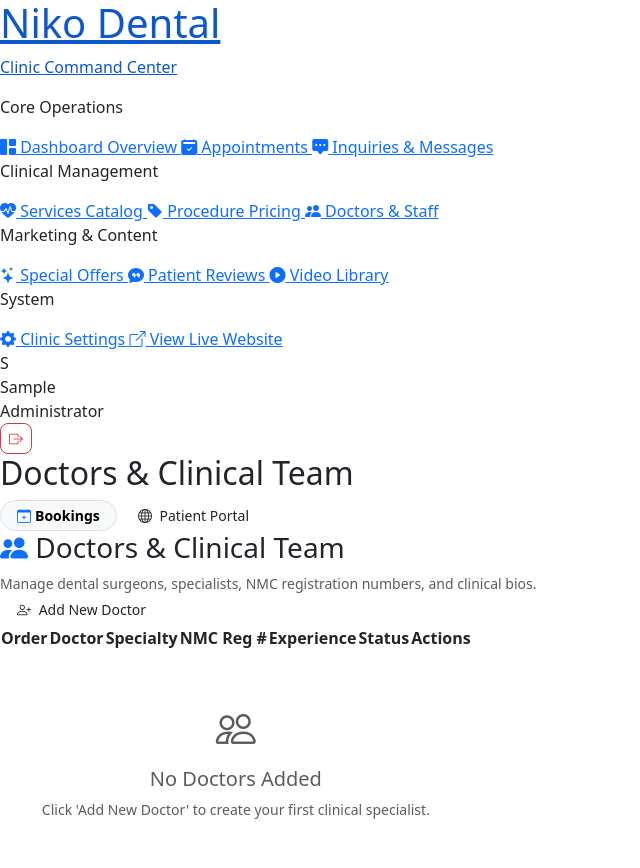
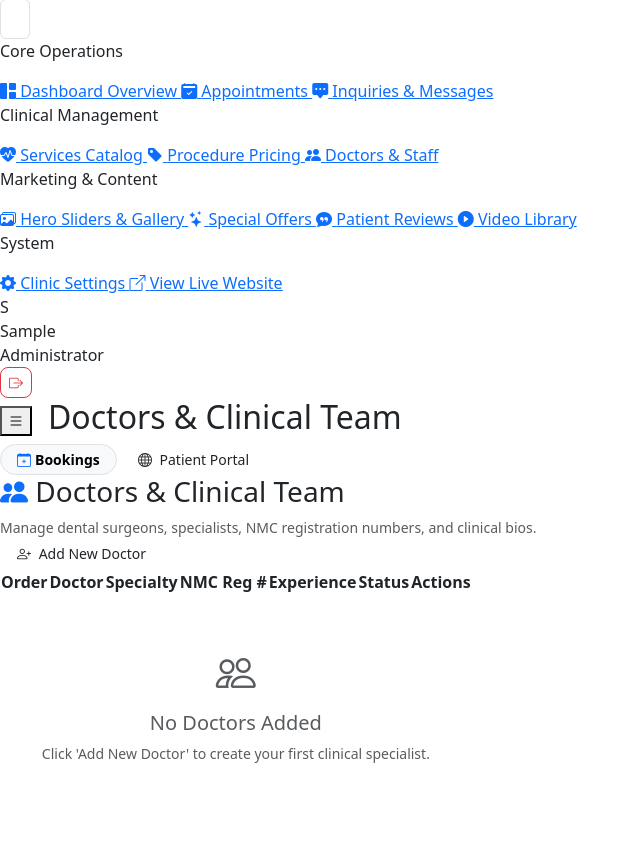
Before and after one commit to gangasagar12/carefirst-dental-clinic, a Django app: page /dashboard/doctors/ in a window 1280 px wide. Shown: the part 301-1169 px from the top of the page, without its empty margins (0-640 px from the left). After the commit the page ends 1064 px from the top, so only its background shows below. Run offline with Django 5.2, Linux system fonts and the light colour scheme; the visitor is signed in with stand-in values (Sample User, id 1); data that the repository does not hold is empty; parts of the project's set-up code (start-up, migrations or seed data) failed here and were passed over.

Commit message:
feat(dashboard): add 3-line hamburger slider toggle to expand screen to full width with state persistence

```diff
--- a/templates/dashboard/base_dashboard.html
+++ b/templates/dashboard/base_dashboard.html
@@ -23,18 +23,23 @@
 </head>
 <body class="cf-dashboard-body">
 
-  <div class="cf-sidebar-backdrop" id="cfSidebarBackdrop" onclick="toggleSidebar()"></div>
+  <div class="cf-sidebar-backdrop" id="cfSidebarBackdrop" onclick="toggleMobileSidebar()"></div>
 
-  <div class="cf-dash-wrapper">
+  <div class="cf-dash-wrapper" id="cfDashWrapper">
     <!-- SIDEBAR -->
     <aside class="cf-dash-sidebar" id="cfDashSidebar">
-      <a href="{% url 'dashboard:home' %}" class="cf-dash-brand">
+      <div class="cf-dash-brand justify-content-between">
+        <a href="{% url 'dashboard:home' %}" class="d-flex align-items-center gap-3 text-decoration-none">
           <img src="{% static 'main/img/care-first-logo.jpeg' %}" alt="Clinic Logo" class="cf-dash-brand-logo">
           <div>
             <h1 class="cf-dash-brand-title">Niko Dental</h1>
-          <p class="cf-dash-brand-subtitle">Clinic Command Center</p>
+            <p class="cf-dash-brand-subtitle">Command Center</p>
           </div>
         </a>
+        <button type="button" class="btn btn-sm text-white-50 p-1 d-none d-lg-flex align-items-center justify-content-center rounded-2 border border-white-10" onclick="toggleSidebarFullWidth()" title="Collapse Sidebar (Full Width Screen)">
+          <i class="bi bi-layout-sidebar-inset fs-5"></i>
+        </button>
+      </div>
 
       <nav class="cf-dash-nav">
         <p class="cf-nav-section-title">Core Operations</p>
@@ -72,6 +77,10 @@
         </a>
 
         <p class="cf-nav-section-title">Marketing & Content</p>
+        <a href="{% url 'dashboard:sliders' %}" class="cf-nav-link {% if active_page == 'sliders' %}active{% endif %}">
+          <i class="bi bi-images"></i>
+          <span>Hero Sliders & Gallery</span>
+        </a>
         <a href="{% url 'dashboard:offers' %}" class="cf-nav-link {% if active_page == 'offers' %}active{% endif %}">
           <i class="bi bi-stars"></i>
           <span>Special Offers</span>
@@ -117,8 +126,9 @@
       <!-- TOPBAR -->
       <header class="cf-dash-topbar">
         <div class="d-flex align-items-center gap-3">
-          <button class="btn btn-light d-lg-none rounded-3 p-2" onclick="toggleSidebar()">
-            <i class="bi bi-list fs-5"></i>
+          <!-- 3-LINE HAMBURGER / SLIDER FULL-WIDTH BUTTON -->
+          <button type="button" class="cf-sidebar-toggle-btn" id="cfSidebarToggleBtn" onclick="toggleSidebarFullWidth()" title="Toggle Sidebar (Full Screen Width)">
+            <i class="bi bi-list"></i>
           </button>
           <h2 class="cf-dash-topbar-title">{{ title|default:"Dashboard" }}</h2>
         </div>
@@ -155,12 +165,40 @@
   <!-- Bootstrap 5.3.3 JS -->
   <script src="https://cdn.jsdelivr.net/npm/bootstrap@5.3.3/dist/js/bootstrap.bundle.min.js"></script>
   <script>
-    function toggleSidebar() {
+    // Full width sidebar slider toggle (3-line hamburger menu)
+    function toggleSidebarFullWidth() {
+      const wrapper = document.getElementById('cfDashWrapper');
       const sidebar = document.getElementById('cfDashSidebar');
       const backdrop = document.getElementById('cfSidebarBackdrop');
+
+      if (window.innerWidth < 992) {
+        // Mobile behavior: drawer overlay
         sidebar.classList.toggle('open');
         backdrop.classList.toggle('open');
+      } else {
+        // Desktop behavior: collapse sidebar to expand screen into full width
+        wrapper.classList.toggle('sidebar-collapsed');
+        const isCollapsed = wrapper.classList.contains('sidebar-collapsed');
+        localStorage.setItem('cf_sidebar_collapsed', isCollapsed ? 'true' : 'false');
       }
+    }
+
+    function toggleMobileSidebar() {
+      const sidebar = document.getElementById('cfDashSidebar');
+      const backdrop = document.getElementById('cfSidebarBackdrop');
+      sidebar.classList.remove('open');
+      backdrop.classList.remove('open');
+    }
+
+    // Restore user full-width preference across page navigations
+    document.addEventListener('DOMContentLoaded', function() {
+      if (window.innerWidth >= 992) {
+        const savedState = localStorage.getItem('cf_sidebar_collapsed');
+        if (savedState === 'true') {
+          document.getElementById('cfDashWrapper').classList.add('sidebar-collapsed');
+        }
+      }
+    });
   </script>
   {% block extra_scripts %}{% endblock %}
 </body>
```
Also changed, not shown: 1 other file. Lines whose indentation alone changed are shown as unchanged.
